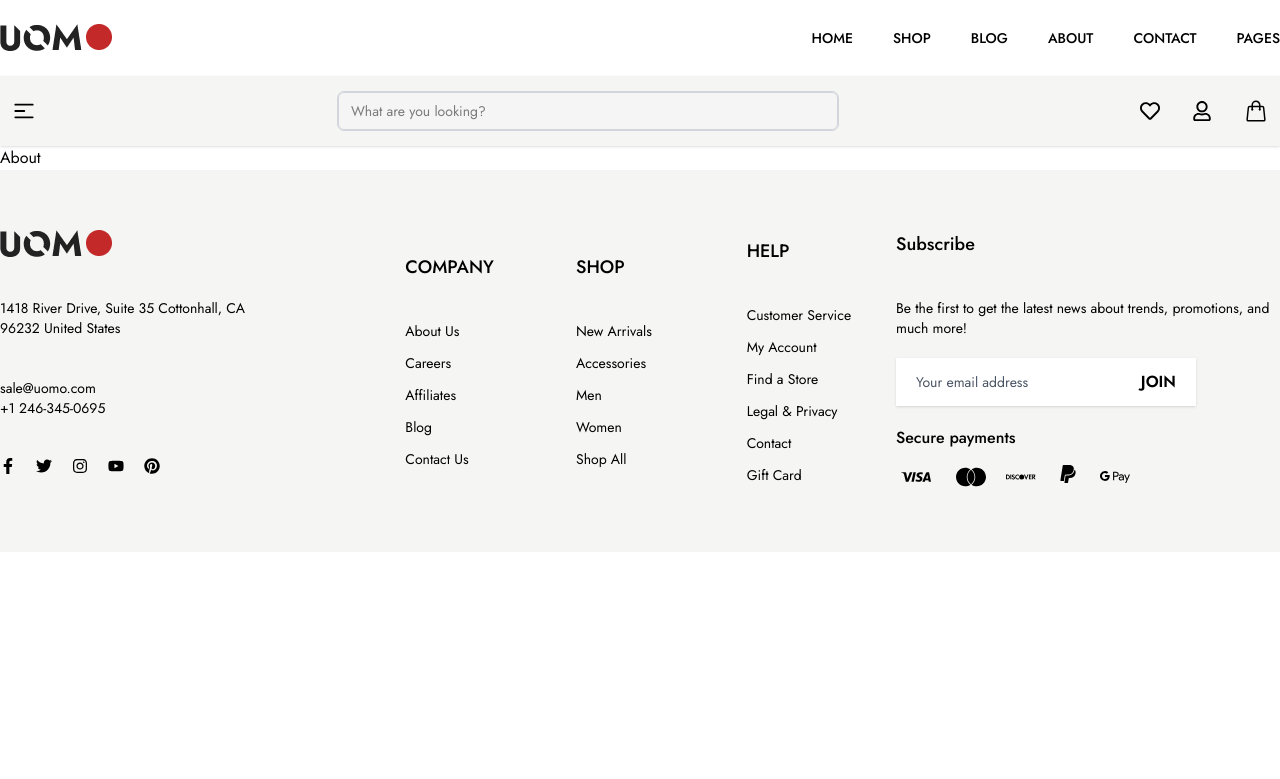
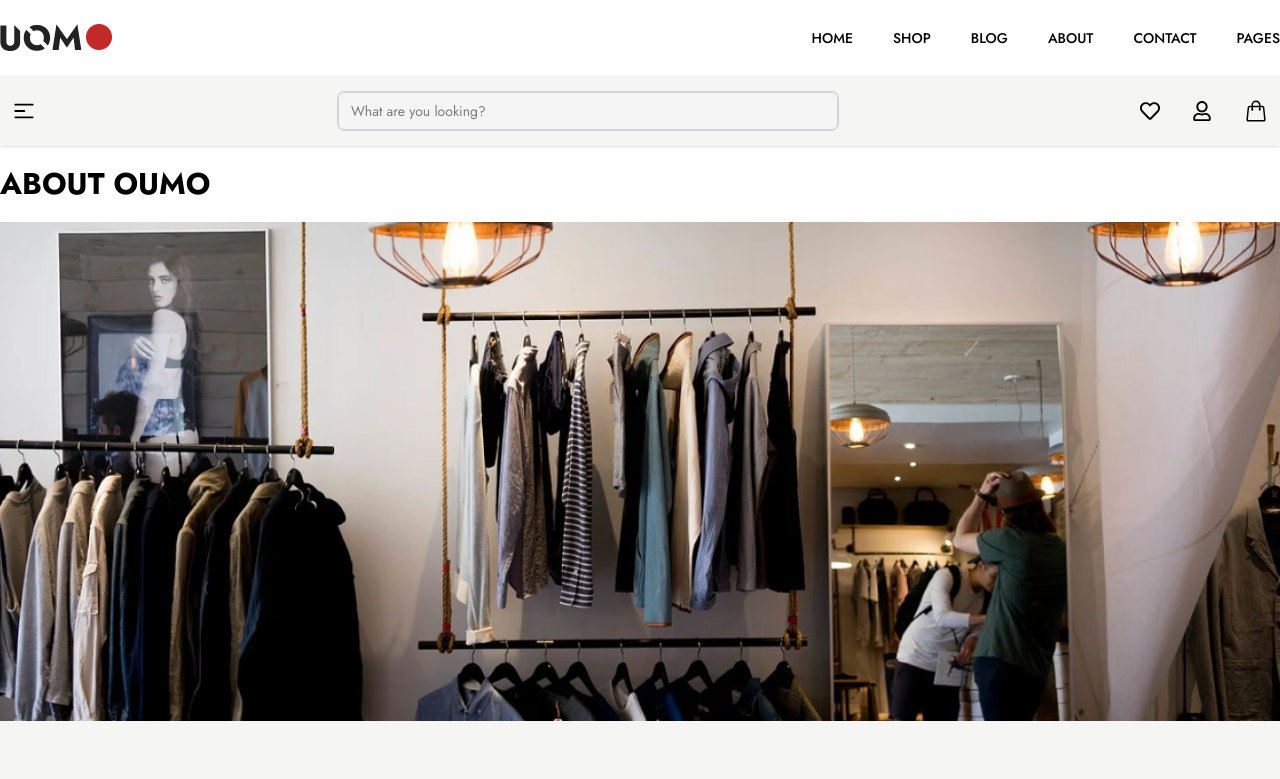
Before and after one commit to twahidulislamdev/uomo, a React (Vite) app: page /about in a window 1280 px wide. Shown: the top 779 px of the page. Built offline with nearby package versions, Linux system fonts and the light colour scheme.

Commit message:
Work start in About Section

```diff
--- a/src/components/pages/About.jsx
+++ b/src/components/pages/About.jsx
@@ -1,7 +1,18 @@
 import React from "react";
+import Container from "../Container";
+import AboutOne from "../../assets/aboutOne.jpg";
 
 const About = () => {
-  return <div>About</div>;
+  return (
+    <>
+      <div className="">
+        <Container>
+          <h6 className="text-3xl font-bold uppercase pt-5">About oumo</h6>
+          <img className="w-full h-full mt-5 " src={AboutOne} alt="" />
+        </Container>
+      </div>
+    </>
+  );
 };
 
 export default About;
```
Also changed, not shown: src/assets/aboutOne.jpg (added).
